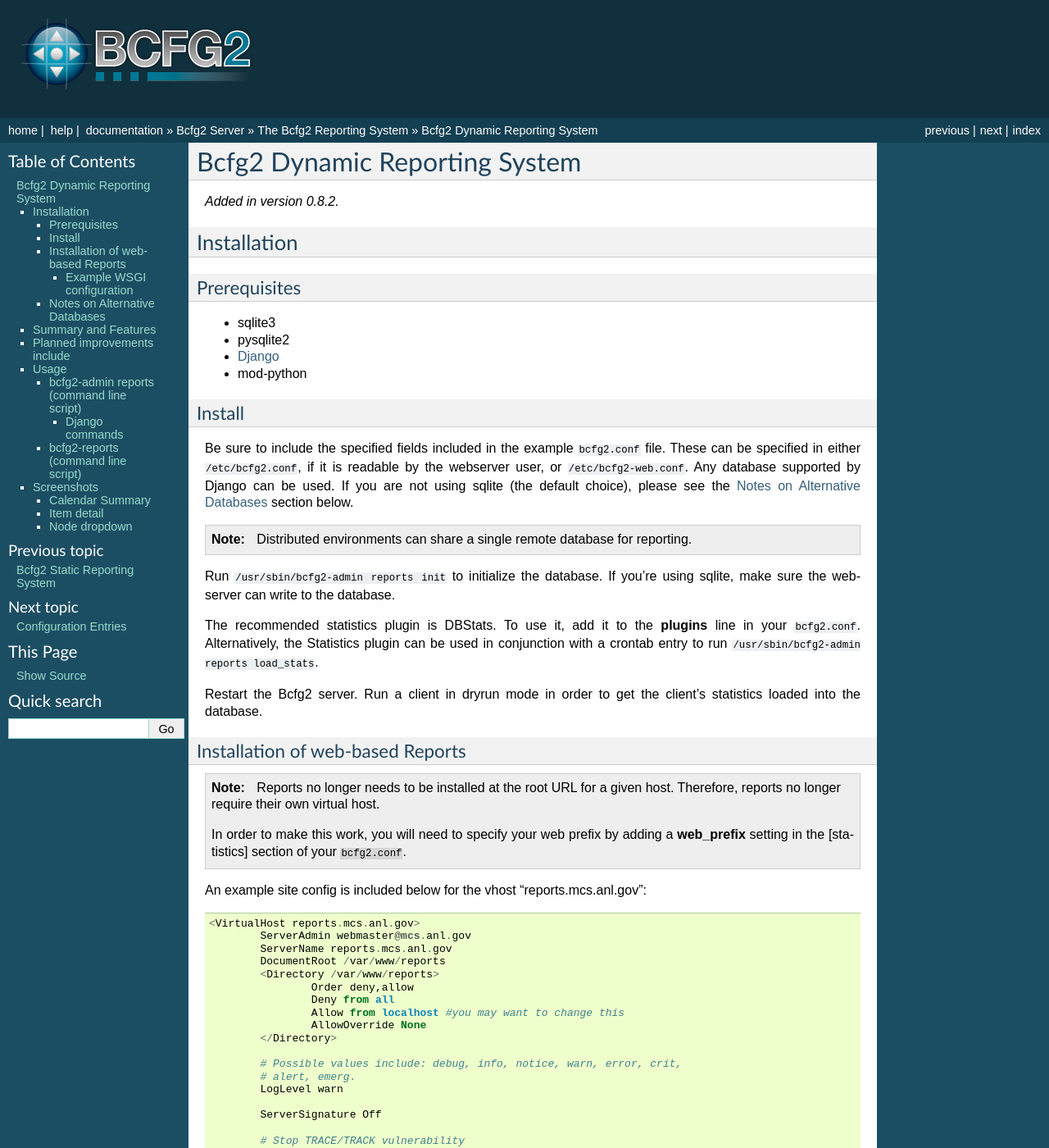
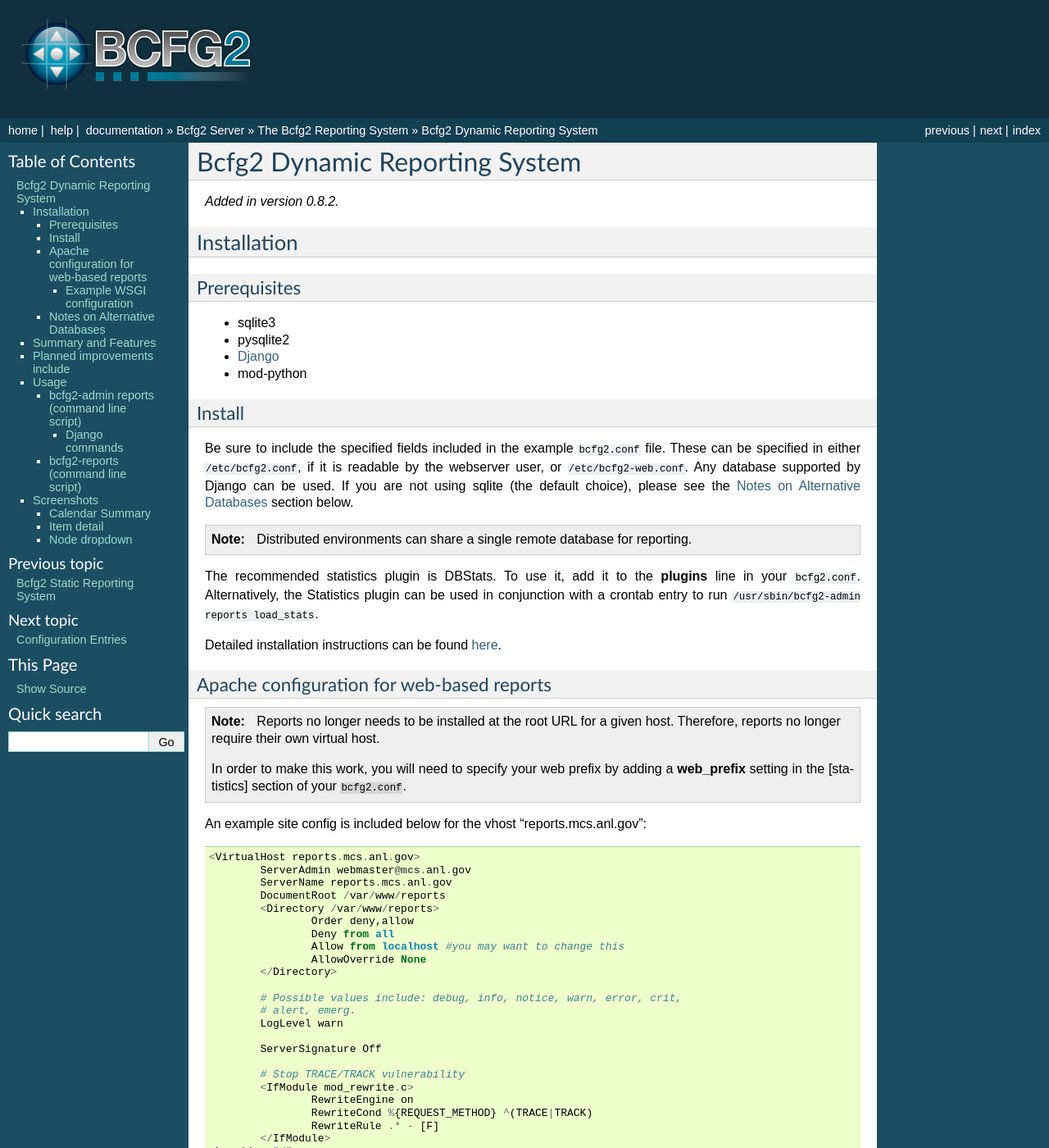
Before and after one commit to Bcfg2/bcfg2, a Sphinx documentation site: the page built from doc/server/reports/dynamic.txt, in a window 1280 px wide and 1400 px high. Shown: the whole window at 82% size. Built offline with Sphinx 7.4.7, drawn with Linux system fonts in a browser that asks for light colours.

Commit message:
docs: Remove references to "bcfg2-admin reports init" until its fixed in 1.1.1 (cherry picked from commit 378bcbeef00ad842e1a7cbad7358ed1523054843)

```diff
--- a/doc/server/reports/dynamic.txt
+++ b/doc/server/reports/dynamic.txt
@@ -34,22 +34,17 @@
     Distributed environments can share a single remote database for
     reporting.
 
-Run ``/usr/sbin/bcfg2-admin reports init`` to initialize
-the database.  If you're using sqlite, make sure the webserver
-can write to the database.
-
 The recommended statistics plugin is DBStats. To use it, add it to the
 **plugins** line in your ``bcfg2.conf``.  Alternatively, the Statistics
 plugin can be used in conjunction with a crontab entry to run
 ``/usr/sbin/bcfg2-admin reports load_stats``.
 
-Restart the Bcfg2 server. Run a client in dryrun mode in order to get
-the client's statistics loaded into the database.
+Detailed installation instructions can be found :ref:`here <server-reports-install>`.
 
 .. _dynamic-http-install:
 
-Installation of web-based Reports
----------------------------------
+Apache configuration for web-based reports
+------------------------------------------
 
 .. note::
 
```
